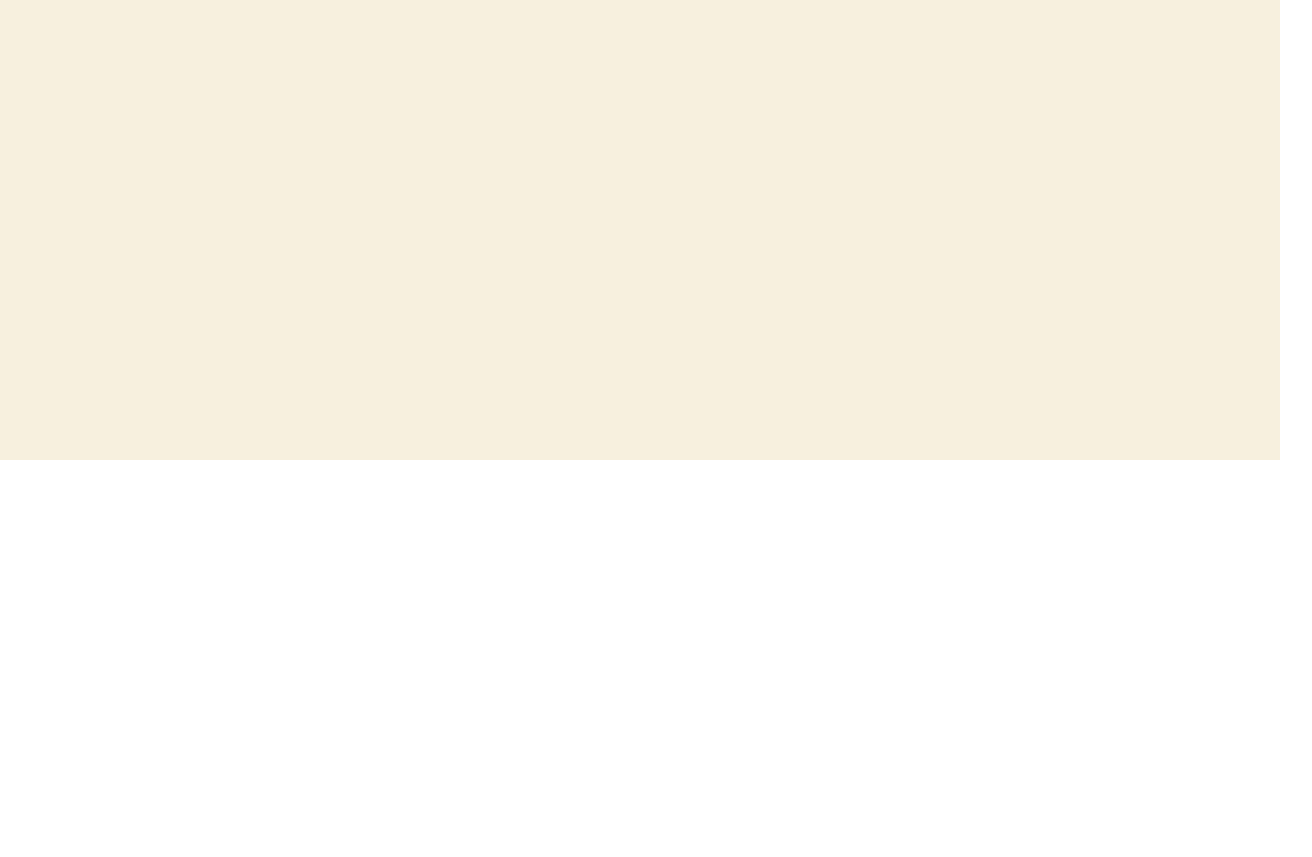
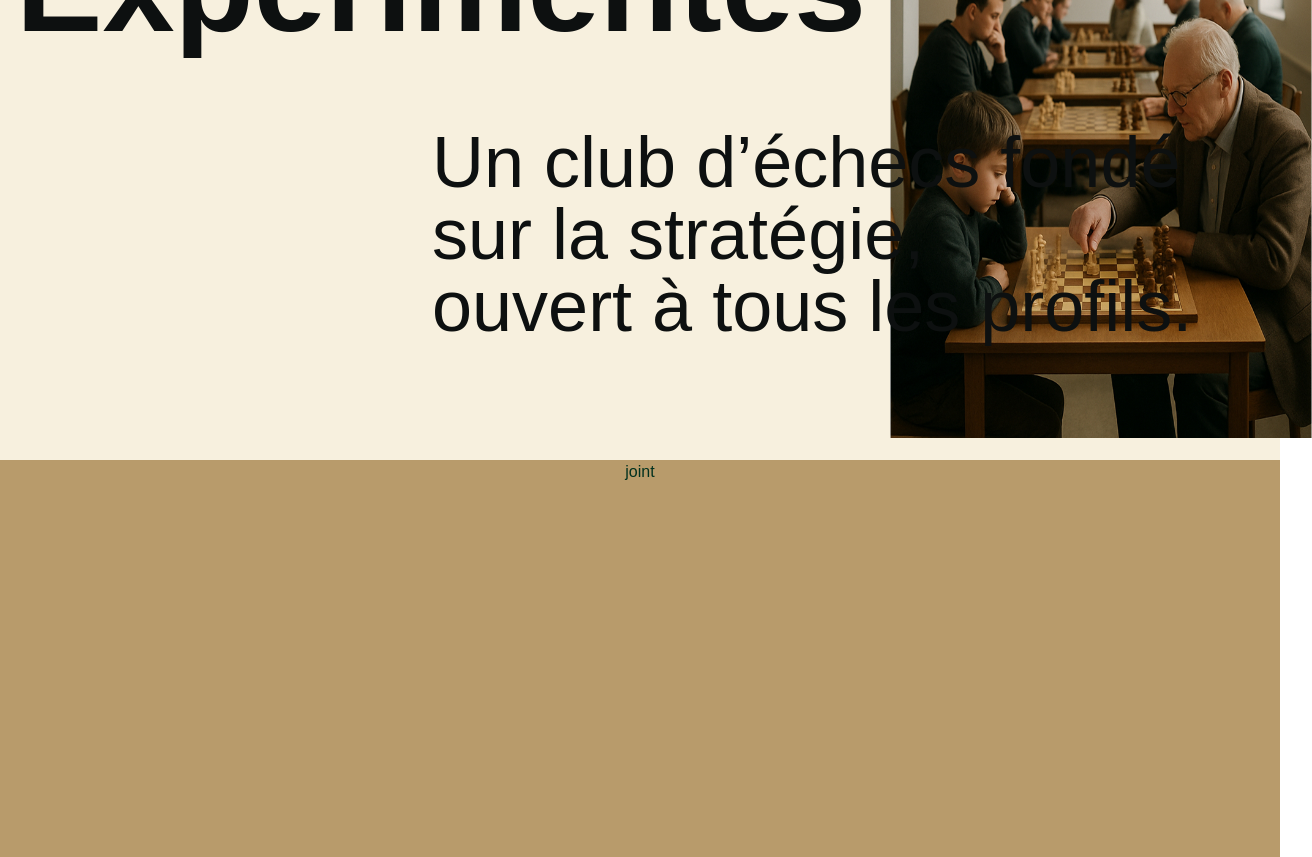
Before and after one commit to Cordelia013/chess-game, a React (Vite) app: page / in a window 1280 px wide. Shown: the part 1940-2797 px from the top of the page, 1312 px wide, since content can reach past the window. Before the commit the page ends 2400 px from the top, so only its background shows below. Built offline with nearby package versions, Linux system fonts and the light colour scheme.

Commit message:
Ajout de la configuration de contenu et de classes sécurisées dans tailwind.config.mjs. Modification de l'importation du composant Separate dans Heros.tsx pour utiliser la syntaxe destructurée. Refactorisation du composant Separate pour inclure un mappage des hauteurs et ajustement des styles.

```diff
--- a/src/App.tsx
+++ b/src/App.tsx
@@ -6,6 +6,10 @@ import Explication from "./pages/Explication";
 import About from "./pages/About";
 import { useEffect } from "react";
 import Lenis from "lenis";
+import Actuality from "./pages/Actuality";
+import Footer from "./pages/Footer";
+import Inscription from "./pages/Inscription";
+import Joint from "./pages/Joint";
 
 export default function App() {
   useEffect(() => {
@@ -43,6 +47,10 @@ export default function App() {
         <Heros />
         <Explication />
         <About />
+        <Joint />
+        <Actuality />
+        <Inscription />
+        <Footer />
       </div>
     </GridProvider>
   );
--- a/src/pages/About.tsx
+++ b/src/pages/About.tsx
@@ -1,7 +1,52 @@
+import { Separate } from "./components/Separate";
+
+import about from "../assets/imgAbout.jpg";
+import Button from "./components/Button";
+
 export default function About() {
   return (
-    <section className="relative w-full h-screen bg-custom-white">
+    <section className="relative w-full h-screen bg-custom-white pt-2 pb-6 px-4">
+      <Separate height={"h-0.5 mt-4"} />
+      <div className="flex h-full text-custom-black  ">
+        <div className="w-[67vw] mt-12">
+          <h2 className=" text-fluid-4xl font-bold align-bottom leading-42 text-left">
+            Débutants / <br /> Expérimentés{" "}
+          </h2>
+          <p className="text-7xl relative text-left left-104 top-14">
+            Un club d’échecs fondé sur la stratégie, <br /> ouvert à tous les
+            profils.
+          </p>
 
+          <div className="w-4xl ml-auto">
+            <div className="flex flex-row gap-4 mt-50 ">
+              <h6 className="font-black text-2xl">A propos /</h6>
+              <div>
+                <p className="text-2xl text-left">
+                Fondé par Mat Carlsen (aucun lien, mais beaucoup d’ambition),
+                notre <br /> club accueille joueurs débutants et expérimentés
+                dans une ambiance <br /> stratégique mais détendue. En ligne ou
+                en personne, <br /> on vous attend au prochain coup !
+              </p>
+                <Separate height={"h-0.5 mt-8 "} />
+                   <div className="flex mt-8">
+              <Button text={"En savoir plus"}  />
+            </div>
+
+              </div>
+
+            </div>
+
+
+
+          </div>
+        </div>
+
+        <img
+          src={about}
+          className="w-[33vw] pb-4 ml-4"
+          alt="La photo montre des joueurs de chess, deux générations de jeunes contre des personnes âgées"
+        />
+      </div>
     </section>
   );
 }
--- /dev/null
+++ b/src/pages/Actuality.tsx
@@ -0,0 +1,9 @@
+
+
+export default function Actuality() {
+  return (
+      <section className="relative w-full h-screen bg-custom-width">
+          <div>actuality</div>
+    </section>
+  );
+}
--- /dev/null
+++ b/src/pages/Footer.tsx
@@ -0,0 +1,9 @@
+
+
+export default function Footer() {
+  return (
+      <section className="relative w-full h-screen bg-custom-white">
+          <p>footer</p>
+    </section>
+  );
+}
--- a/src/pages/Heros.tsx
+++ b/src/pages/Heros.tsx
@@ -2,6 +2,7 @@ import title from "../assets/FIANCHETTO.svg";
 
 import img_hero from "../assets/heros_img_bg.jpg";
 import Navigation from "../layout/Navigation";
+import Button from "./components/Button";
 import {Separate} from "./components/Separate";
 
 
@@ -63,9 +64,7 @@ export default function Heros() {
                 Rejoignez le club d'échecs de Mat Carlsen, <br /> ouvert à tous
                 les niveaux.
               </p>
-              <button className="bg-custom-secondary uppercase text-custom-white font-bold py-5 px-8 rounded hover:bg-opacity-90 transition-all">
-                s'inscrire
-              </button>
+             <Button text={"S'incrire"} />
             </div>
           </div>
 
--- /dev/null
+++ b/src/pages/Inscription.tsx
@@ -0,0 +1,9 @@
+
+
+export default function Inscription() {
+  return (
+      <section className="relative w-full h-screen bg-custom-secondary">
+          <p>inscription</p>
+    </section>
+  );
+}
--- /dev/null
+++ b/src/pages/Joint.tsx
@@ -0,0 +1,7 @@
+export default function Joint() {
+  return (
+    <section className="relative w-full h-screen bg-custom-secondary">
+     <div>joint</div>
+    </section>
+  );
+}
--- /dev/null
+++ b/src/pages/components/Button.tsx
@@ -0,0 +1,15 @@
+interface ButtonProps {
+  text: string;
+  onClick?: () => void;
+}
+
+export default function Button({ text, onClick }: ButtonProps) {
+  return (
+    <button
+      className="bg-custom-secondary uppercase text-custom-white w-auto h-[52px] font-bold px-8 rounded hover:bg-opacity-90 transition-all"
+      onClick={onClick}
+    >
+      {text}
+    </button>
+  );
+}
--- a/src/pages/components/Separate.tsx
+++ b/src/pages/components/Separate.tsx
@@ -1,24 +1,8 @@
 interface SeparateProps {
   height: string;
+  width?: string;
 }
 
-export function Separate({ height }: SeparateProps) {
-  // Mapping des hauteurs pour s'assurer que les classes sont incluses
-  const heightClasses: Record<string, string> = {
-    "h-0.5": "h-0.5",
-    "h-4": "h-4",
-    "h-0.5 my-4": "h-0.5 my-4",
-  };
-
-  const appliedHeight = heightClasses[height] || height;
-
-  return (
-    <div
-      className={`w-full ${appliedHeight}`}
-      style={{
-        backgroundColor: "#0D1010",
-        width: "100%",
-      }}
-    />
-  );
+export function Separate({ height, width = "w-full" }: SeparateProps) {
+  return <div className={`${height} ${width} bg-[#0D1010]`} />;
 }
--- a/tailwind.config.mjs
+++ b/tailwind.config.mjs
@@ -13,13 +13,13 @@ export default {
   theme: {
     extend: {
       fontSize: {
-        'fluid-sm': 'clamp(1rem, 2vw + 0.5rem, 1.5rem)',
-        'fluid-base': 'clamp(1.125rem, 2.5vw + 0.75rem, 2rem)',
-        'fluid-lg': 'clamp(1.25rem, 3vw + 1rem, 3rem)',
-        'fluid-xl': 'clamp(1.5rem, 4vw + 1rem, 4rem)',
-        'fluid-2xl': 'clamp(1.875rem, 5vw + 1.5rem, 6rem)', // 96px max
-        'fluid-3xl': 'clamp(2.25rem, 6vw + 2rem, 8rem)',
-        'fluid-4xl': 'clamp(2.5rem, 7vw + 2.5rem, 10rem)',
+        'fluid-sm': 'clamp(1rem, 2vw + 0.5rem, 1.5rem)', // 1rem = 16px, 1.5rem = 24px
+        'fluid-base': 'clamp(1.125rem, 2.5vw + 0.75rem, 2rem)', // 1.125rem = 18px, 2rem = 32px
+        'fluid-lg': 'clamp(1.25rem, 3vw + 1rem, 3rem)', // 1.25rem = 20px, 3rem = 48px
+        'fluid-xl': 'clamp(1.5rem, 4vw + 1rem, 4rem)', // 1.5rem = 24px, 4rem = 64px
+        'fluid-2xl': 'clamp(1.875rem, 5vw + 1.5rem, 6rem)', // 1.875rem = 30px, 6rem = 96px
+        'fluid-3xl': 'clamp(2.25rem, 6vw + 2rem, 8rem)', // 2.25rem = 36px, 8rem = 128px
+        'fluid-4xl': 'clamp(2.5rem, 7vw + 2.5rem, 10rem)', // 2.5rem = 40px, 10rem = 160px
       },
       lineHeight: {
         'tight-fluid': 'clamp(1.1, 1vw + 1, 1.3)',
--- a/tsconfig.app.json
+++ b/tsconfig.app.json
@@ -23,5 +23,5 @@
     "noFallthroughCasesInSwitch": true,
     "noUncheckedSideEffectImports": true
   },
-  "include": ["src"]
+  "include": ["src", "src/pages/Joint.tsx"]
 }
```
Also changed, not shown: src/assets/imgAbout.jpg (added).
